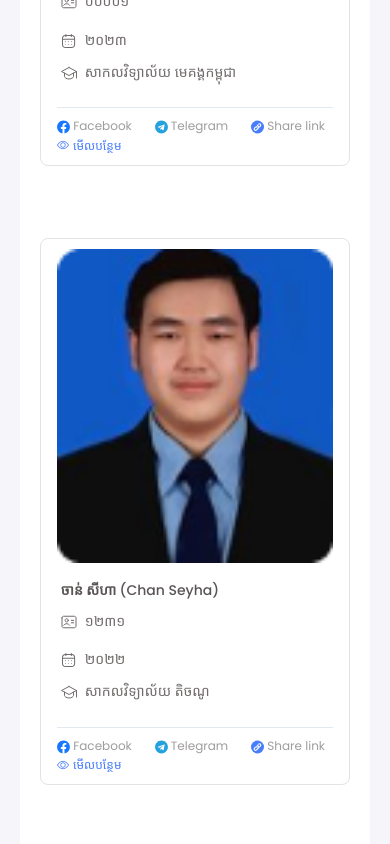
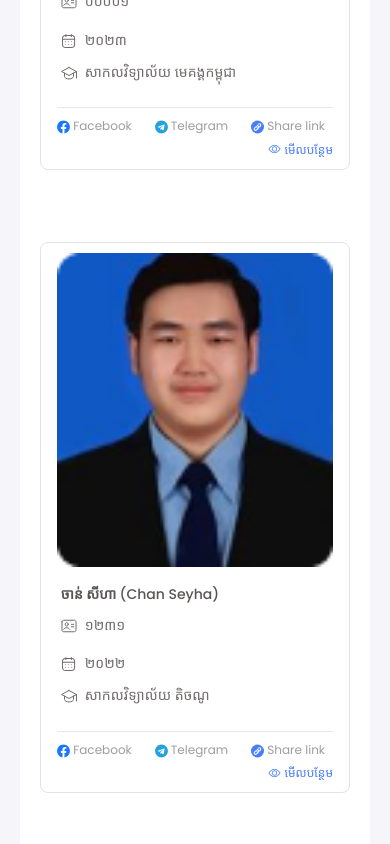
Before and after one commit to Sreylen096/ant_student, a Vue app: page /DetailPage/StudentProjectDetail/1 in a window 390 px wide. Shown: the part 860-1704 px from the top of the page. Built offline with nearby package versions, Linux system fonts and the light colour scheme; a web font is replaced by a local one.

Commit message:
Update responsive

```diff
--- a/src/components/pages/detailPage/StudentProjectDetail/StudentProfileGroup.vue
+++ b/src/components/pages/detailPage/StudentProjectDetail/StudentProfileGroup.vue
@@ -102,7 +102,7 @@
                                             </p>
                                         </div>
                                     </div>
-                                    <div class="col-12 col-md-3 d-flex justify-content-md-end justify-content-start">
+                                    <div class="col-12 col-md-3 d-flex justify-content-end mt-1 mt-md-0">
                                         <a href="#" class="nav-link mb-0 fs-12 text-primary-500">
                                             <i class="bi bi-eye me-1"></i>មើលបន្ថែម
                                         </a>
```
